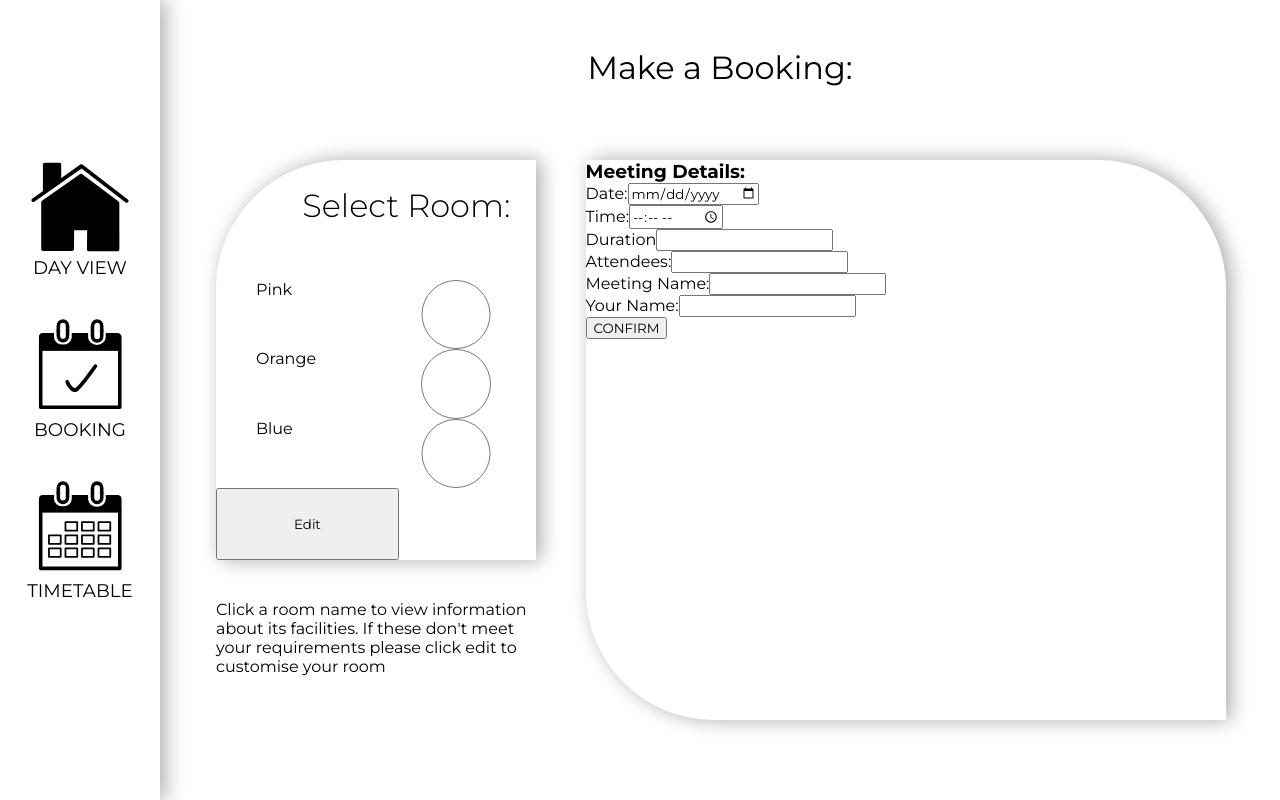
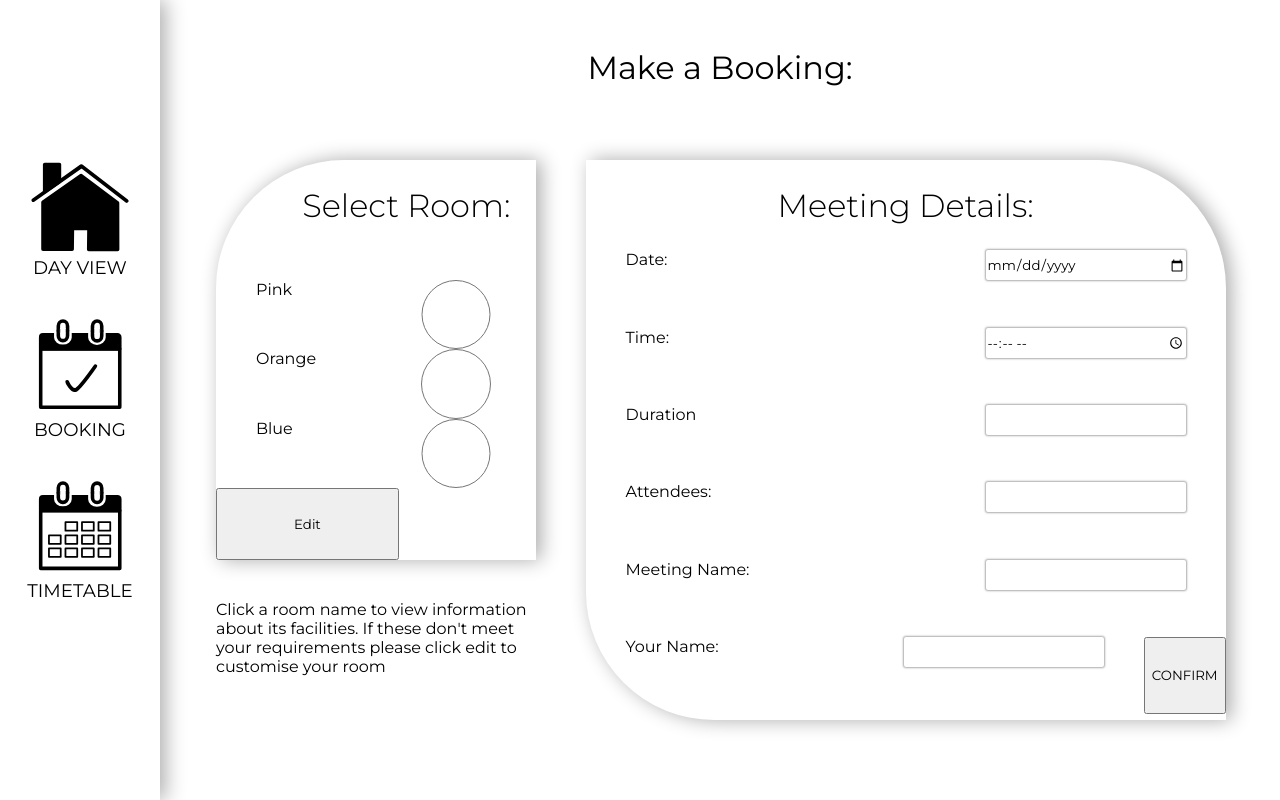
Before and after one commit to MeganFindley/roomBooking, a React (Create React App) app in the folder client/: page /Book in a window 1280 px wide. Built offline with nearby package versions, Linux system fonts and the light colour scheme.

Commit message:
update to booking page and home page style

```diff
--- a/client/src/components/CSS/Book.css
+++ b/client/src/components/CSS/Book.css
@@ -1,3 +1,6 @@
+*{
+    box-sizing: border-box;
+}
 .bookComp{
     position: absolute;
     width: calc(100vw - (100vw / 8));
@@ -7,7 +10,6 @@
     transform: translate(0%, -50%);
     /* background-color: rgb(234, 234, 234); */
 }
-
 .roomSelection{
     /* border: solid 1px black; */
     width: calc(100vw / 4);
@@ -19,13 +21,17 @@
     border-top-left-radius: calc(100vw / 10);
 }
 .roomSelection h3{
-    box-sizing: border-box;
+    text-align: right;
+}
+.meetingDetails h3{
+    text-align: center;
+}
+.meetingDetails h3, .roomSelection h3{
     width: 100%;
-    padding: calc(100vw / 50);
-    font-size: calc(100vw / 40);
+    padding: 2vw;
+    font-size: 2.5vw;
     font-weight: 300;
-    position: absolute;
-    text-align: right;
+    position: relative;
 }
 .roomSelection form{
     height: calc((50vh) - 30%);
@@ -38,8 +44,19 @@
     flex: 50%;
     width: calc(100vw / 8);
 }
-.roomSelection form label{
-    box-sizing: border-box;
+.meetingDetails form label{
+    flex: calc(50% - 40px);
+}
+.meetingDetails form input{
+    width: 200px;
+    height: 30px;
+    outline: none;
+    border: none;
+    border-radius: 2px;
+    box-shadow: 0px 0px 2px 1px #ababab;
+    margin-right: 40px;
+}
+.roomSelection form label, .meetingDetails form label{
     padding-left: 40px;
 }
 .roomSelection button{
@@ -47,14 +64,12 @@
 }
 .bookComp h1{
     font-weight: 400;
-    /* text-shadow: grey 0px 0px 12px; */
     position: absolute;
     top: 6%;
     left: 50%;
     transform: translate(-50%, 0%);
 }
 .meetingDetails{
-    /* border: 1px solid black; */
     width: calc(100vw / 2);
     height: 70vh;
     position: absolute;
@@ -63,6 +78,13 @@
     box-shadow: 5px 0px 20px #ababab;
     border-top-right-radius: calc(100vw / 10);
     border-bottom-left-radius: calc(100vw / 10);
+}
+.meetingDetails form{
+    height: calc((100vh) - 60%);
+    position: absolute;
+    /* top: 30%; */
+    display: flex;
+    flex-wrap: wrap;
 }
 .helpInfo{
     position: absolute;
--- a/client/src/components/CSS/Home.css
+++ b/client/src/components/CSS/Home.css
@@ -97,7 +97,7 @@
 }
 .roomOverlay p span{
     float: right;
-    margin-right: 5vw;
+    margin-right: 0;
 }
 
 @media (max-width: 1024px) and (orientation: portrait){
@@ -208,9 +208,11 @@
     .roomOverlay p{
         font-size: calc(100vw / 35);
         margin-bottom: 10px;
-        margin-left: 30px;
+        margin-left: 3vw;
     }
-
+    .roomOverlay p span{
+        margin-right: 3vw;
+    }
 }
 @media (max-width: 767px) and (orientation: portrait){
     .roomTicket{
```
